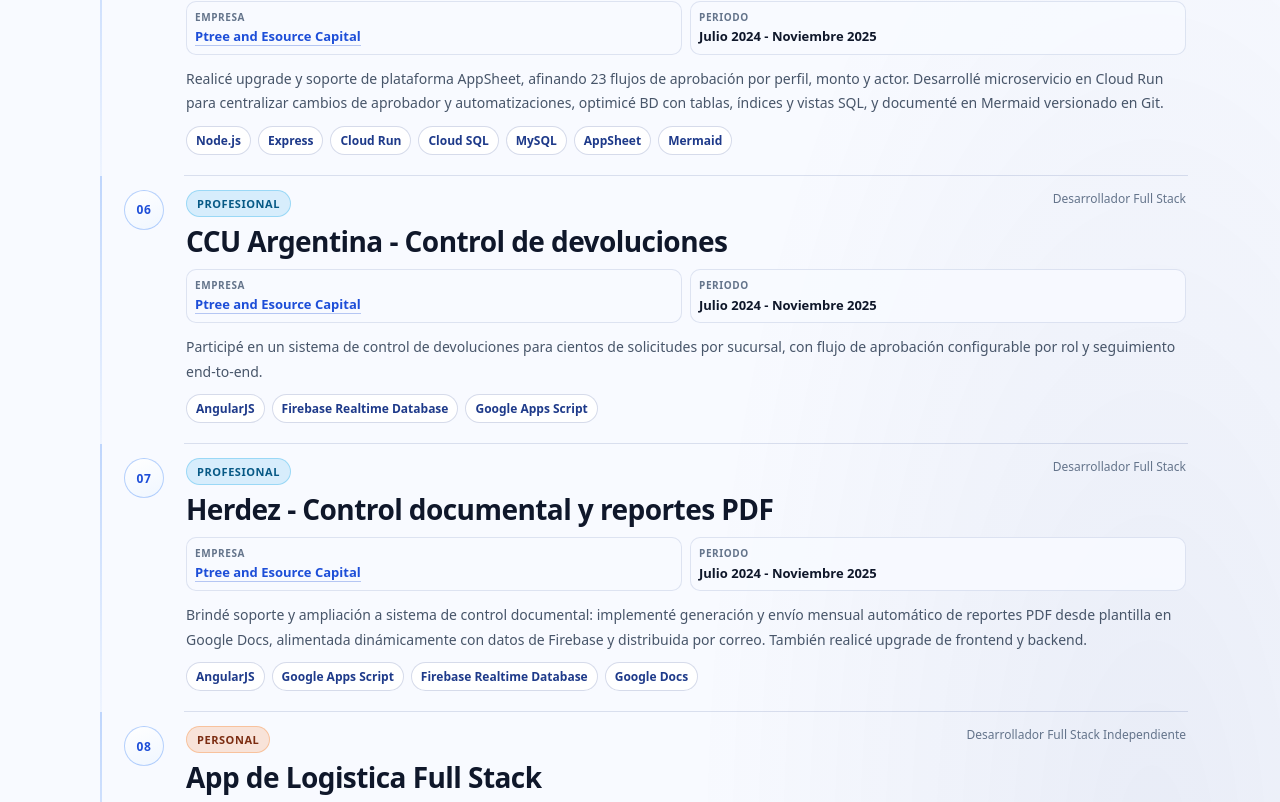
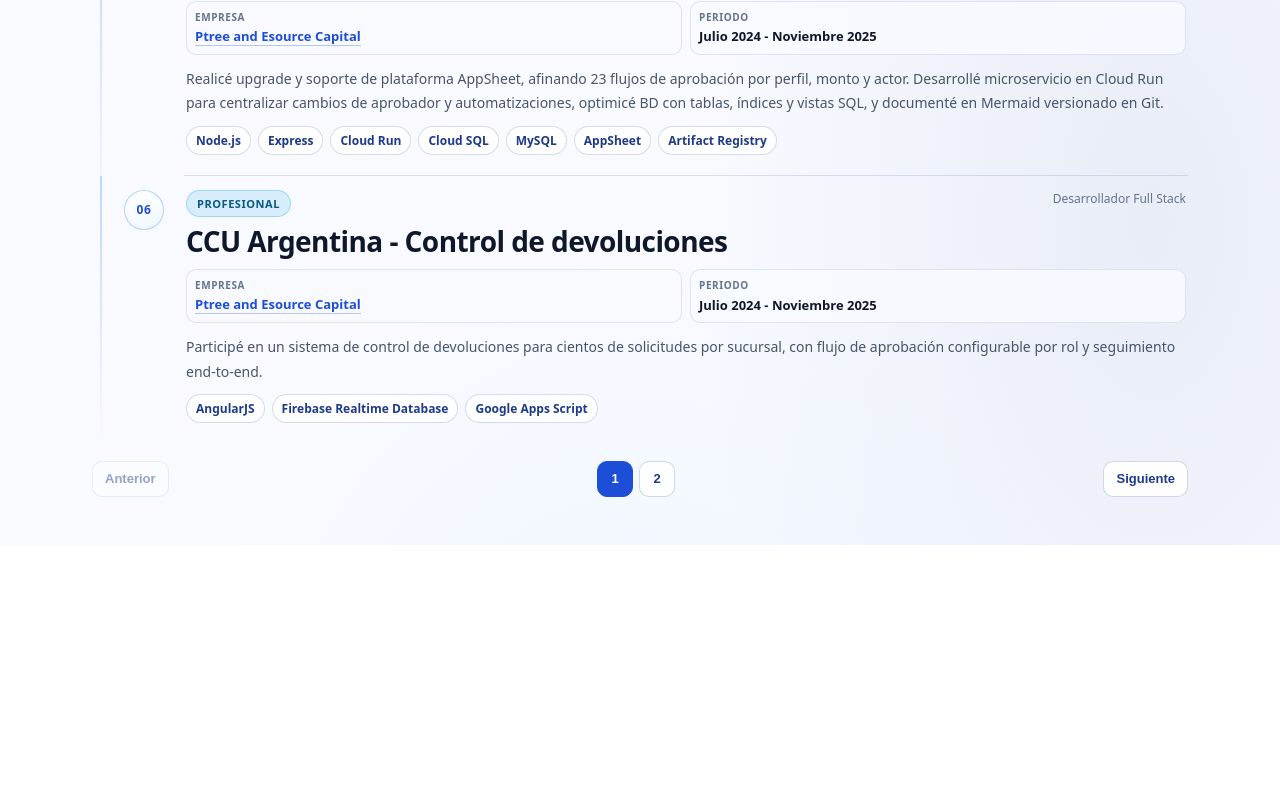
Before and after one commit to Cesar220301/portafolio_web, a React (Vite) app: page /#/experiencia in a window 1280 px wide. Shown: the part 1598-2400 px from the top of the page. After the commit the page ends 2143 px from the top, so only its background shows below. Built offline with nearby package versions, Linux system fonts and the light colour scheme; a web font is replaced by a local one.

Commit message:
Implementar paginación en los resultados de experiencia y mejorar la gestión de estado de la página actual

```diff
--- a/src/features/experiencia/components/ExperienceResults.jsx
+++ b/src/features/experiencia/components/ExperienceResults.jsx
@@ -1,18 +1,40 @@
 import { memo, useMemo } from "react";
 import ExperienceRow from "./ExperienceRow";
 
+function buildPageItems(totalPages, currentPage) {
+  if (totalPages <= 7) {
+    return Array.from({ length: totalPages }, (_, i) => i + 1);
+  }
+
+  const pages = new Set([1, totalPages, currentPage, currentPage - 1, currentPage + 1]);
+  const normalized = [...pages].filter((page) => page >= 1 && page <= totalPages).sort((a, b) => a - b);
+  const pageItems = [];
+
+  normalized.forEach((page, index) => {
+    if (index > 0 && page - normalized[index - 1] > 1) {
+      pageItems.push("...");
+    }
+    pageItems.push(page);
+  });
+
+  return pageItems;
+}
+
 function ExperienceResults({
   entries,
-  visibleEntryIds,
-  visibleCount,
+  totalResults,
   activeType,
   selectedCompany,
   allCompaniesLabel,
   selectedTechCount,
   selectedTechNormalizedSet,
+  currentPage,
+  totalPages,
+  itemsPerPage,
+  onPageChange,
 }) {
   const summaryText = useMemo(() => {
-    const parts = [`${visibleCount} proyecto(s)`];
+    const parts = [`${totalResults} proyecto(s)`];
 
     if (activeType === "Profesional" && selectedCompany !== allCompaniesLabel) {
       parts.push(`en ${selectedCompany}`);
@@ -23,33 +45,78 @@
     }
 
     return parts.join(" ");
-  }, [visibleCount, activeType, selectedCompany, allCompaniesLabel, selectedTechCount]);
+  }, [totalResults, activeType, selectedCompany, allCompaniesLabel, selectedTechCount]);
+
+  const pageItems = useMemo(() => buildPageItems(totalPages, currentPage), [totalPages, currentPage]);
 
   return (
-    <section className={`xp-results ${visibleCount === 0 ? "is-empty" : ""}`} aria-live="polite">
+    <section className={`xp-results ${totalResults === 0 ? "is-empty" : ""}`} aria-live="polite">
       <div className="xp-results-head">
         <h2>Resultados</h2>
         <p>{summaryText}</p>
       </div>
 
-      {visibleCount === 0 ? (
+      {totalResults === 0 ? (
         <article className="xp-empty">
           <h3>Sin coincidencias</h3>
           <p>No encontré proyectos con esa combinación. Prueba cambiando tipo, empresa o tecnologías.</p>
         </article>
-      ) : null}
-
-      <ol className="xp-stream">
+      ) : (
+        <>
+          <ol key={`page-${currentPage}`} className="xp-stream">
             {entries.map((entry, index) => (
               <ExperienceRow
                 key={entry.id}
                 entry={entry}
-            index={index}
-            isVisible={visibleEntryIds.has(entry.id)}
+                index={(currentPage - 1) * itemsPerPage + index}
                 selectedTechNormalizedSet={selectedTechNormalizedSet}
               />
             ))}
           </ol>
+
+          {totalPages > 1 ? (
+            <nav className="xp-pagination" aria-label="Paginación de resultados">
+              <button
+                type="button"
+                className="xp-page-btn"
+                onClick={() => onPageChange(currentPage - 1)}
+                disabled={currentPage === 1}
+              >
+                Anterior
+              </button>
+
+              <div className="xp-page-numbers">
+                {pageItems.map((item, index) => (
+                  typeof item === "number" ? (
+                    <button
+                      key={`p-${item}`}
+                      type="button"
+                      className={`xp-page-btn xp-page-num ${item === currentPage ? "is-active" : ""}`}
+                      onClick={() => onPageChange(item)}
+                      aria-current={item === currentPage ? "page" : undefined}
+                    >
+                      {item}
+                    </button>
+                  ) : (
+                    <span key={`dots-${index}`} className="xp-page-dots" aria-hidden="true">
+                      ...
+                    </span>
+                  )
+                ))}
+              </div>
+
+              <button
+                type="button"
+                className="xp-page-btn"
+                onClick={() => onPageChange(currentPage + 1)}
+                disabled={currentPage === totalPages}
+              >
+                Siguiente
+              </button>
+            </nav>
+          ) : null}
+        </>
+      )}
     </section>
   );
 }
--- a/src/features/experiencia/components/ExperienceRow.jsx
+++ b/src/features/experiencia/components/ExperienceRow.jsx
@@ -1,9 +1,9 @@
 import { memo } from "react";
 import { normalizeText } from "../utils/normalize";
 
-function ExperienceRow({ entry, index, isVisible, selectedTechNormalizedSet }) {
+function ExperienceRow({ entry, index, selectedTechNormalizedSet }) {
   return (
-    <li className={`xp-row ${isVisible ? "" : "is-hidden"}`} aria-hidden={!isVisible}>
+    <li className="xp-row">
       <div className="xp-row-line" aria-hidden="true" />
       <div className="xp-row-index">{String(index + 1).padStart(2, "0")}</div>
 
--- a/src/features/experiencia/constants/filters.js
+++ b/src/features/experiencia/constants/filters.js
@@ -1,2 +1,3 @@
 export const EXPERIENCE_TYPES = ["Todas", "Profesional", "Personal"];
 export const ALL_COMPANIES = "Todas las empresas";
+export const ITEMS_PER_PAGE = 6;
--- a/src/features/experiencia/data/experience.js
+++ b/src/features/experiencia/data/experience.js
@@ -16,7 +16,7 @@
     mode: "Remoto",
     detail:
       "Construí un microservicio disparado por trigger de Freshdesk para consultar la API SAP del cliente, recuperar pedidos y guías por ID de usuario, y mostrar la información como mini-SPA HTML dentro del ticket para evitar cambios de plataforma durante soporte.",
-    stack: ["Node.js", "Express", "Cloud Run"],
+    stack: ["Node.js", "Express", "Cloud Run","Artifact Registry"],
   },
   {
     id: "ptree-crediclub",
@@ -42,7 +42,7 @@
     mode: "Remoto",
     detail:
       "Construí un dashboard interno full stack para analizar de 100 a 1,000 tickets por mes en Freshdesk: KPIs por tipo de solicitud, detección de clientes recurrentes y análisis de tono con IA.",
-    stack: ["React", "TanStack Query", "Node.js", "Prisma ORM", "Cloud SQL", "Gemini API"],
+    stack: ["React", "TanStack Query", "Node.js", "Prisma ORM", "Cloud SQL", "Gemini API","Artifact Registry"],
   },
   {
     id: "ptree-up",
@@ -55,7 +55,7 @@
     mode: "Remoto",
     detail:
       "Implementé un chatbot institucional en Freshchat para consultas sobre reglamentos, procesos y servicios escolares usando RAG sobre documentos PDF institucionales. El historial se persiste en JSON diario en Cloud Storage para optimizar costos.",
-    stack: ["Node.js", "Vertex AI", "Cloud Run", "Cloud Storage", "RAG"],
+    stack: ["Node.js", "Vertex AI", "Cloud Run", "Cloud Storage", "RAG","Artifact Registry"],
   },
   {
     id: "ptree-fanasa",
@@ -68,7 +68,7 @@
     mode: "Remoto",
     detail:
       "Realicé upgrade y soporte de plataforma AppSheet, afinando 23 flujos de aprobación por perfil, monto y actor. Desarrollé microservicio en Cloud Run para centralizar cambios de aprobador y automatizaciones, optimicé BD con tablas, índices y vistas SQL, y documenté en Mermaid versionado en Git.",
-    stack: ["Node.js", "Express", "Cloud Run", "Cloud SQL","MySQL", "AppSheet", "Mermaid"],
+    stack: ["Node.js", "Express", "Cloud Run", "Cloud SQL","MySQL", "AppSheet","Artifact Registry"],
   },
   {
     id: "ptree-ccu",
--- a/src/features/experiencia/styles/experiencia.css
+++ b/src/features/experiencia/styles/experiencia.css
@@ -369,13 +369,6 @@
   background: linear-gradient(180deg, rgba(59, 130, 246, 0.3), rgba(59, 130, 246, 0));
 }
 
-.portfolio-azul .xp-row.is-hidden {
-  opacity: 0;
-  transform: translateY(-6px);
-  max-height: 0;
-  pointer-events: none;
-}
-
 .portfolio-azul .xp-row-index {
   width: 40px;
   height: 40px;
@@ -539,6 +532,69 @@
   font-size: 14px;
 }
 
+.portfolio-azul .xp-pagination {
+  margin-top: 18px;
+  display: flex;
+  align-items: center;
+  justify-content: space-between;
+  gap: 10px;
+  flex-wrap: wrap;
+}
+
+.portfolio-azul .xp-page-numbers {
+  display: inline-flex;
+  align-items: center;
+  gap: 6px;
+  flex-wrap: wrap;
+}
+
+.portfolio-azul .xp-page-btn {
+  border: 1px solid rgba(30, 58, 138, 0.2);
+  background: rgba(255, 255, 255, 0.9);
+  color: #1e3a8a;
+  border-radius: 10px;
+  min-height: 36px;
+  padding: 8px 12px;
+  font-size: 13px;
+  font-weight: 700;
+  cursor: pointer;
+  transition: all 0.2s ease;
+}
+
+.portfolio-azul .xp-page-num {
+  min-width: 36px;
+  display: inline-grid;
+  place-items: center;
+  padding: 8px;
+}
+
+.portfolio-azul .xp-page-btn:hover:not(:disabled) {
+  border-color: rgba(29, 78, 216, 0.45);
+  background: rgba(239, 246, 255, 0.9);
+}
+
+.portfolio-azul .xp-page-btn:disabled {
+  opacity: 0.45;
+  cursor: not-allowed;
+}
+
+.portfolio-azul .xp-page-btn.is-active {
+  border-color: #1d4ed8;
+  background: #1d4ed8;
+  color: #fff;
+}
+
+.portfolio-azul .xp-page-btn:focus-visible {
+  outline: 3px solid rgba(59, 130, 246, 0.28);
+  outline-offset: 2px;
+}
+
+.portfolio-azul .xp-page-dots {
+  color: #64748b;
+  font-size: 13px;
+  padding: 0 2px;
+}
+
 @media (max-width: 1180px) {
   .portfolio-azul .xp-hero-layout {
     grid-template-columns: 1fr;
@@ -605,11 +661,16 @@
   .portfolio-azul .xp-signal-grid {
     grid-template-columns: 1fr;
   }
+
+  .portfolio-azul .xp-pagination {
+    justify-content: center;
+  }
 }
 
 @media (prefers-reduced-motion: reduce) {
   .portfolio-azul .xp-select-trigger,
-  .portfolio-azul .xp-option {
+  .portfolio-azul .xp-option,
+  .portfolio-azul .xp-page-btn {
     transition: none;
   }
 }
--- a/src/features/experiencia/views/ExperienciaView.jsx
+++ b/src/features/experiencia/views/ExperienciaView.jsx
@@ -1,7 +1,7 @@
 import { useCallback, useEffect, useMemo, useRef, useState } from "react";
 import PageShell from "../../layout/components/PageShell";
 import TopNav from "../../layout/components/TopNav";
-import { ALL_COMPANIES, EXPERIENCE_TYPES } from "../constants/filters";
+import { ALL_COMPANIES, EXPERIENCE_TYPES, ITEMS_PER_PAGE } from "../constants/filters";
 import ExperienceHero from "../components/ExperienceHero";
 import ExperienceResults from "../components/ExperienceResults";
 import { EXPERIENCE_ENTRIES, EXPERIENCE_OVERVIEW } from "../data/experience";
@@ -14,6 +14,7 @@
   const [selectedTechs, setSelectedTechs] = useState([]);
   const [selectorQuery, setSelectorQuery] = useState("");
   const [openMenu, setOpenMenu] = useState(null);
+  const [currentPage, setCurrentPage] = useState(1);
 
   const typeRef = useRef(null);
   const companyRef = useRef(null);
@@ -96,7 +97,17 @@
       return [...selectedTechNormalizedSet].every((selectedTech) => entry.normalizedStackSet.has(selectedTech));
     });
   }, [entriesByScope, selectedTechNormalizedSet]);
-  const visibleEntryIds = useMemo(() => new Set(filteredEntries.map((entry) => entry.id)), [filteredEntries]);
+
+  const totalPages = useMemo(() => {
+    return Math.max(1, Math.ceil(filteredEntries.length / ITEMS_PER_PAGE));
+  }, [filteredEntries.length]);
+
+  const resolvedPage = useMemo(() => Math.min(currentPage, totalPages), [currentPage, totalPages]);
+
+  const paginatedEntries = useMemo(() => {
+    const start = (resolvedPage - 1) * ITEMS_PER_PAGE;
+    return filteredEntries.slice(start, start + ITEMS_PER_PAGE);
+  }, [filteredEntries, resolvedPage]);
 
   const heroFilterContext = useMemo(() => {
     return [
@@ -132,15 +143,18 @@
     if (type !== "Profesional") {
       setSelectedCompany(ALL_COMPANIES);
     }
+    setCurrentPage(1);
     setOpenMenu(null);
   }, []);
 
   const handleCompanyChange = useCallback((company) => {
     setSelectedCompany(company);
+    setCurrentPage(1);
     setOpenMenu(null);
   }, []);
 
   const toggleTechnology = useCallback((tech) => {
+    setCurrentPage(1);
     setSelectedTechs((prevSelectedTechs) => {
       if (prevSelectedTechs.includes(tech)) {
         return prevSelectedTechs.filter((item) => item !== tech);
@@ -152,7 +166,15 @@
   const clearTechnologies = useCallback(() => {
     setSelectedTechs([]);
     setSelectorQuery("");
+    setCurrentPage(1);
   }, []);
+
+  const handlePageChange = useCallback((nextPage) => {
+    setCurrentPage((prevPage) => {
+      const boundedPage = Math.min(totalPages, Math.max(1, nextPage));
+      return boundedPage === prevPage ? prevPage : boundedPage;
+    });
+  }, [totalPages]);
 
   const selectedTechLabel = useMemo(() => {
     if (!selectedTechs.length) {
@@ -226,14 +248,17 @@
         />
 
         <ExperienceResults
-          entries={entriesWithNormalizedStack}
-          visibleEntryIds={visibleEntryIds}
-          visibleCount={filteredEntries.length}
+          entries={paginatedEntries}
+          totalResults={filteredEntries.length}
           activeType={activeType}
           selectedCompany={selectedCompany}
           allCompaniesLabel={ALL_COMPANIES}
           selectedTechCount={selectedTechs.length}
           selectedTechNormalizedSet={selectedTechNormalizedSet}
+          currentPage={resolvedPage}
+          totalPages={totalPages}
+          itemsPerPage={ITEMS_PER_PAGE}
+          onPageChange={handlePageChange}
         />
       </main>
     </PageShell>
```
Lines whose indentation alone changed are shown as unchanged.
